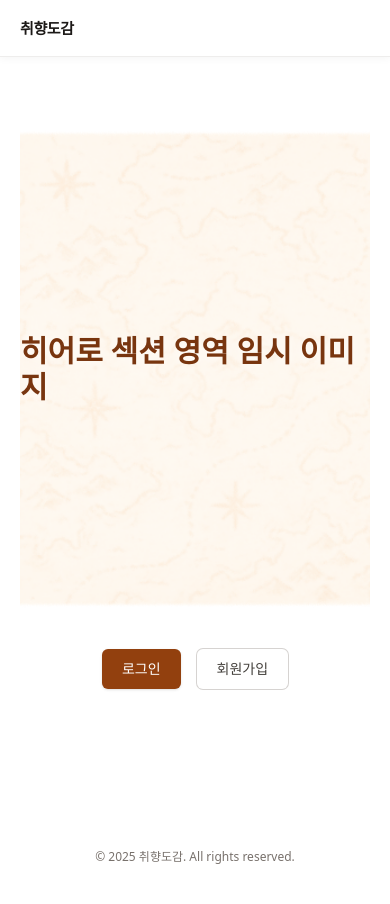
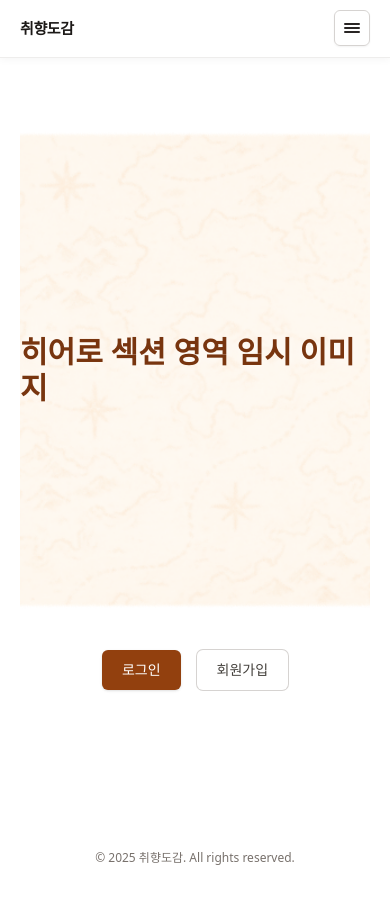
Before and after one commit to misosos/Cloud7-Teamproject, a React app in the folder frontend/: page / in a window 390 px wide. Built offline with nearby package versions, Linux system fonts and the light colour scheme; no server answers; the HTML template or start-up script is replaced by a standard one.

Commit message:
헤더 반응형스타일 적용

```diff
--- a/frontend/src/components/HeaderNav.tsx
+++ b/frontend/src/components/HeaderNav.tsx
@@ -31,6 +31,7 @@ export default function HeaderNav({
   // 인증 모달
   const [open, setOpen] = useState(false);
   const [authMode, setAuthMode] = useState<"login" | "signup">("login");
+  const [mobileNavOpen, setMobileNavOpen] = useState(false);
 
   // ----- 전역 Auth 스토어 연동 -----
   // 세션 사용자 (session?.user | user 어느 쪽이든 대응)
@@ -111,6 +112,8 @@ export default function HeaderNav({
     if (location.pathname === "/" || location.pathname.startsWith("/before-login")) {
       navigate("/dashboard", { replace: true });
     }
+    // 로그인 성공 시 모바일 네비도 닫기
+    setMobileNavOpen(false);
   }, [user, location.pathname, navigate]);
 
   // 로그아웃(세션 만료 포함) 후 보호 페이지에 남아있는 케이스 방지
@@ -119,6 +122,7 @@ export default function HeaderNav({
     // 프로젝트 보호 경로들 필요 시 추가
     const needAuth = ["/dashboard", "/취향기록"];
     if (needAuth.some((p) => location.pathname.startsWith(p))) {
+      setMobileNavOpen(false);
       navigate("/before-login", { replace: true });
     }
   }, [user, location.pathname, navigate]);
@@ -128,14 +132,16 @@ export default function HeaderNav({
       {/* 헤더 바 */}
       <header className="sticky top-0 z-30 mb-6 md:mb-8">
         <nav className="bg-white/80 backdrop-blur supports-[backdrop-filter]:bg-white/60 border-b border-stone-200/70 shadow-[0_2px_8px_rgba(0,0,0,0.04)]">
-          <div className="mx-auto max-w-6xl px-5 h-14 md:h-16 flex items-center gap-4">
+          <div className="mx-auto max-w-6xl px-5 h-14 md:h-16 flex items-center gap-3">
             {/* 좌측 로고 */}
             {lockLogo ? (
               <span
                 className="flex items-center gap-2 min-w-0 select-none cursor-not-allowed"
                 title="로그인 후 이용 가능합니다"
               >
-                <span className="text-[15px] md:text-[16px] font-semibold tracking-tight text-stone-900">취향도감</span>
+                <span className="text-[15px] md:text-[16px] font-semibold tracking-tight text-stone-900">
+                  취향도감
+                </span>
               </span>
             ) : (
               <Link to={user ? "/dashboard" : "/"} className="flex items-center gap-2 min-w-0">
@@ -143,7 +149,7 @@ export default function HeaderNav({
               </Link>
             )}
 
-            {/* 중앙 네비 */}
+            {/* 중앙 네비 (데스크톱) */}
             <div className={`hidden md:flex flex-1 justify-center ${lockNav ? "opacity-60" : ""}`}>
               <div className="flex items-center gap-8">
                 <div className="group">
@@ -155,8 +161,8 @@ export default function HeaderNav({
               </div>
             </div>
 
-            {/* 우측 로그인/로그아웃 영역 */}
-            <div className="ml-auto flex items-center gap-3">
+            {/* 우측 로그인/로그아웃 영역 + 모바일 메뉴 버튼 */}
+            <div className="ml-auto flex items-center gap-2 md:gap-3">
               {user ? (
                 <>
                   <span
@@ -167,7 +173,7 @@ export default function HeaderNav({
                   </span>
                   <button
                     onClick={handleLogout}
-                    className="inline-flex items-center text-sm px-3 py-1.5 rounded-md ring-1 ring-stone-300 text-stone-700 hover:bg-stone-100 transition"
+                    className="hidden md:inline-flex items-center text-sm px-3 py-1.5 rounded-md ring-1 ring-stone-300 text-stone-700 hover:bg-stone-100 transition"
                   >
                     로그아웃
                   </button>
@@ -177,7 +183,7 @@ export default function HeaderNav({
                   {authButtons === "none" ? null : authButtons === "loginOnly" ? (
                     <button
                       onClick={openLogin}
-                      className="inline-flex items-center gap-1 text-sm px-3.5 py-1.5 rounded-md bg-amber-800 text-amber-50 hover:bg-amber-900 active:scale-[0.99] shadow-[0_6px_14px_rgba(90,50,0,0.18)] ring-1 ring-amber-900/30 transition"
+                      className="hidden md:inline-flex items-center gap-1 text-sm px-3.5 py-1.5 rounded-md bg-amber-800 text-amber-50 hover:bg-amber-900 active:scale-[0.99] shadow-[0_6px_14px_rgba(90,50,0,0.18)] ring-1 ring-amber-900/30 transition"
                     >
                       로그인
                     </button>
@@ -191,7 +197,7 @@ export default function HeaderNav({
                       </button>
                       <button
                         onClick={openLogin}
-                        className="inline-flex items-center gap-1 text-sm px-3.5 py-1.5 rounded-md bg-amber-800 text-amber-50 hover:bg-amber-900 active:scale-[0.99] shadow-[0_6px_14px_rgba(90,50,0,0.18)] ring-1 ring-amber-900/30 transition"
+                        className="hidden md:inline-flex items-center gap-1 text-sm px-3.5 py-1.5 rounded-md bg-amber-800 text-amber-50 hover:bg-amber-900 active:scale-[0.99] shadow-[0_6px_14px_rgba(90,50,0,0.18)] ring-1 ring-amber-900/30 transition"
                       >
                         로그인
                       </button>
@@ -199,9 +205,99 @@ export default function HeaderNav({
                   )}
                 </>
               )}
+
+              {/* 모바일 전용 로그인/로그아웃 버튼 */}
+              {user ? (
+                <button
+                  onClick={handleLogout}
+                  className="md:hidden inline-flex items-center text-xs px-2.5 py-1.5 rounded-md ring-1 ring-stone-300 text-stone-700 hover:bg-stone-100 transition"
+                >
+                  로그아웃
+                </button>
+              ) : authButtons !== "none" ? (
+                <button
+                  onClick={openLogin}
+                  className="md:hidden inline-flex items-center gap-1 text-xs px-2.5 py-1.5 rounded-md bg-amber-800 text-amber-50 hover:bg-amber-900 active:scale-[0.99] shadow-[0_6px_10px_rgba(90,50,0,0.18)] ring-1 ring-amber-900/30 transition"
+                >
+                  로그인
+                </button>
+              ) : null}
+
+              {/* 모바일 메뉴 토글 버튼 (햄버거) */}
+              <button
+                type="button"
+                className="md:hidden inline-flex items-center justify-center w-9 h-9 rounded-md border border-stone-300 bg-white/80 text-stone-800 shadow-sm active:scale-[0.97] transition"
+                aria-label="메뉴 열기"
+                onClick={() => setMobileNavOpen((prev) => !prev)}
+              >
+                <span className="sr-only">메뉴 열기</span>
+                <span className="flex flex-col gap-0.5">
+                  <span
+                    className={`block w-4 h-[2px] rounded bg-stone-800 transition-transform ${
+                      mobileNavOpen ? "translate-y-[3px] rotate-45" : ""
+                    }`}
+                  />
+                  <span
+                    className={`block w-4 h-[2px] rounded bg-stone-800 transition-opacity ${
+                      mobileNavOpen ? "opacity-0" : ""
+                    }`}
+                  />
+                  <span
+                    className={`block w-4 h-[2px] rounded bg-stone-800 transition-transform ${
+                      mobileNavOpen ? "-translate-y-[3px] -rotate-45" : ""
+                    }`}
+                  />
+                </span>
+              </button>
             </div>
           </div>
-        </nav>
+
+          {/* 모바일 네비게이션 (슬라이드다운) */}
+          <div
+            className={`md:hidden border-t border-stone-200/80 bg-white/95 backdrop-blur-sm overflow-hidden transition-[max-height,opacity] duration-200 ${
+              mobileNavOpen ? "max-h-40 opacity-100" : "max-h-0 opacity-0"
+            }`}
+          >
+            <div className="mx-auto max-w-6xl px-5 py-2 flex flex-col gap-1">
+              <button
+                type="button"
+                onClick={() => {
+                  setMobileNavOpen(false);
+                  if (lockNav) {
+                    onOpenAuth?.("login");
+                  } else {
+                    navigate("/취향기록");
+                  }
+                }}
+                className={`flex items-center justify-between px-1.5 py-1.5 rounded-md text-[13px] font-medium ${
+                  lockNav
+                    ? "text-stone-400 cursor-not-allowed"
+                    : "text-stone-800 hover:bg-stone-100 active:bg-stone-200/70"
+                }`}
+              >
+                <span>취향기록</span>
+              </button>
+              <button
+                type="button"
+                onClick={() => {
+                  setMobileNavOpen(false);
+                  if (lockNav) {
+                    onOpenAuth?.("login");
+                  } else {
+                    navigate("/guild");
+                  }
+                }}
+                className={`flex items-center justify-between px-1.5 py-1.5 rounded-md text-[13px] font-medium ${
+                  lockNav
+                    ? "text-stone-400 cursor-not-allowed"
+                    : "text-stone-800 hover:bg-stone-100 active:bg-stone-200/70"
+                }`}
+              >
+                <span>탐험가연맹</span>
+              </button>
+            </div>
+          </div>
+      </nav>
       </header>
 
       {/* 통합 인증 모달 (부모에서 onOpenAuth 안 넘겨주면 자체 표출) */}
```
